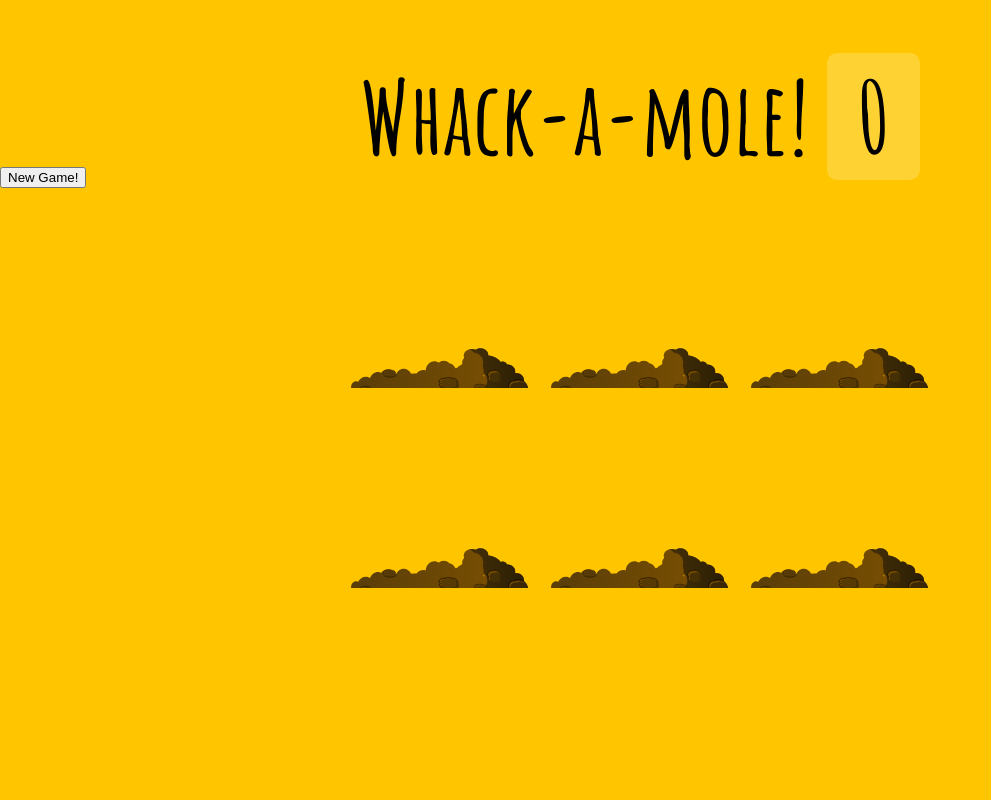
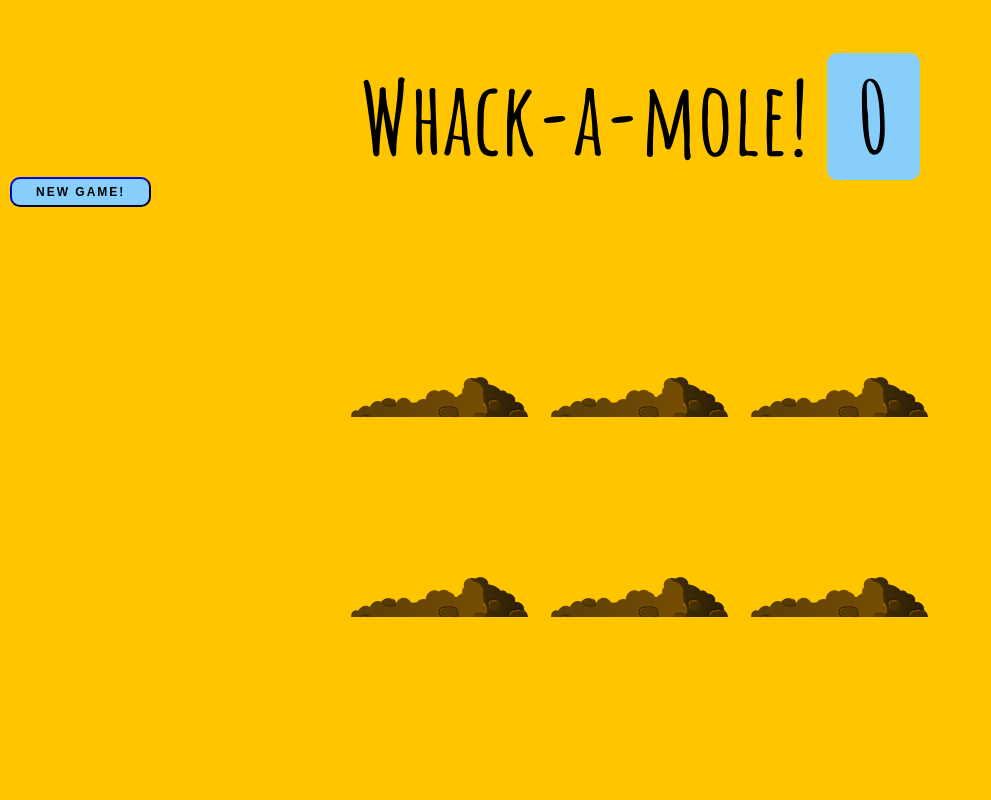
Before and after one commit to sachinm78/js-whackamole, a plain HTML site: page index.html in a window 1280 px wide. Shown: the whole page, without its empty margins (0-991 px from the left). Drawn offline with Linux system fonts and the light colour scheme.

Commit message:
styled button and adjusted styling for score display

```diff
--- a/index.html
+++ b/index.html
@@ -8,7 +8,9 @@
 </head>
 <body>
     <h1>Whack-a-mole! <span class="score">0</span></h1>
-    <button onClick="startGame()">New Game!</button>
+    <div class="button">
+        <button class="btn" onClick="startGame()">New Game!</button>
+    </div>
 
     <div class="game">
         <div class="hole hole1">
--- a/style.css
+++ b/style.css
@@ -21,8 +21,27 @@ h1 {
     margin-bottom: 0;
 }
 
+.btn {
+    display: flex;
+    position: relative;
+    padding: .5em 2em;
+    background: lightskyblue;
+    color: black;
+    text-decoration: none;
+    cursor: pointer;
+    font-size: 1.2rem;
+    text-transform: uppercase;
+    letter-spacing: 2px;
+    font-weight: bold;
+    border-width: 0.25rem;
+    border-color: darkblue;
+    border-radius: 1rem;
+    transition: transform 200ms ease-in-out;
+    margin: 1rem;
+}
+
 .score {
-    background: rgba(255,255,255,0.2);
+    background: lightskyblue;
     padding: 0 3rem;
     line-height: 1;
     border-radius: 1rem;
```
